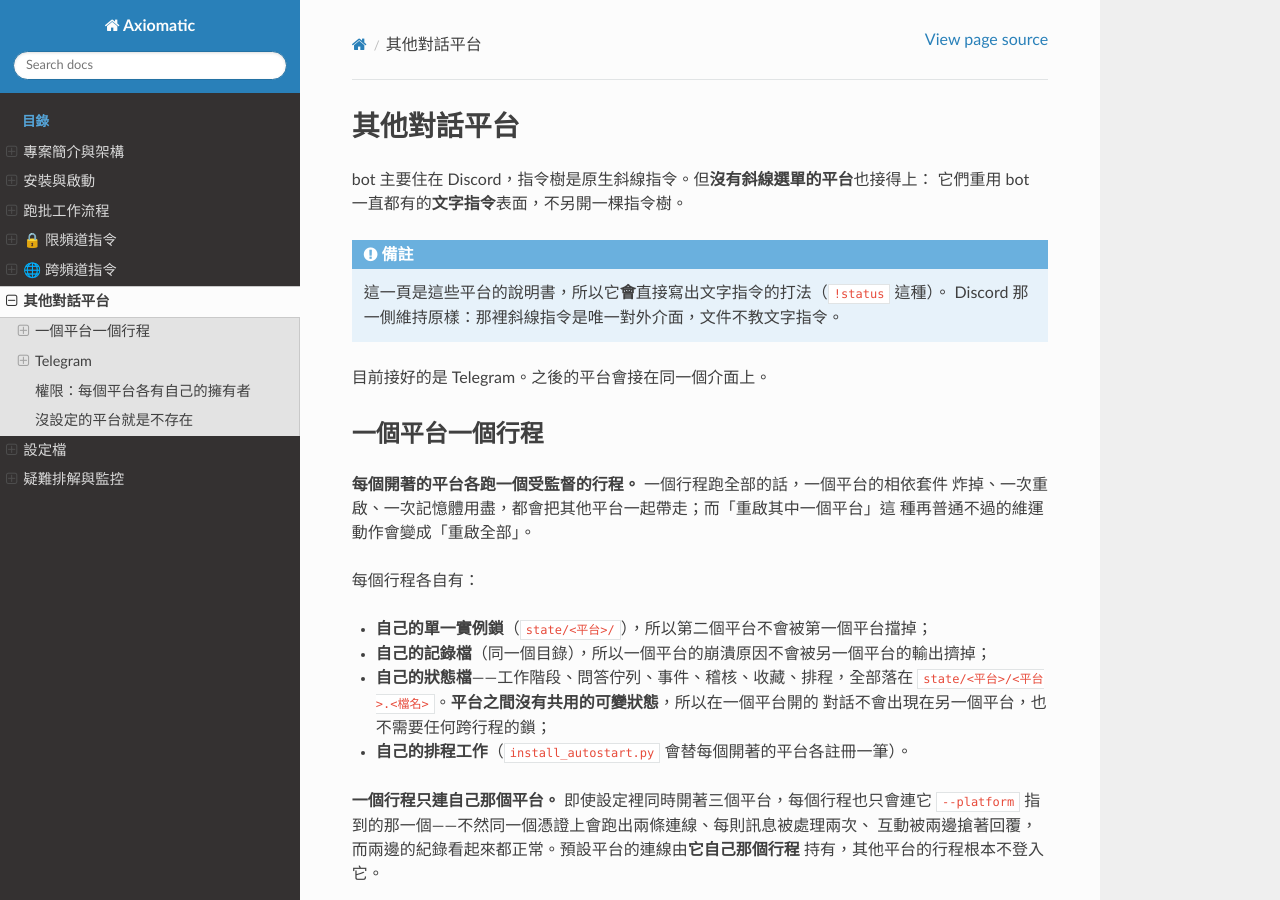
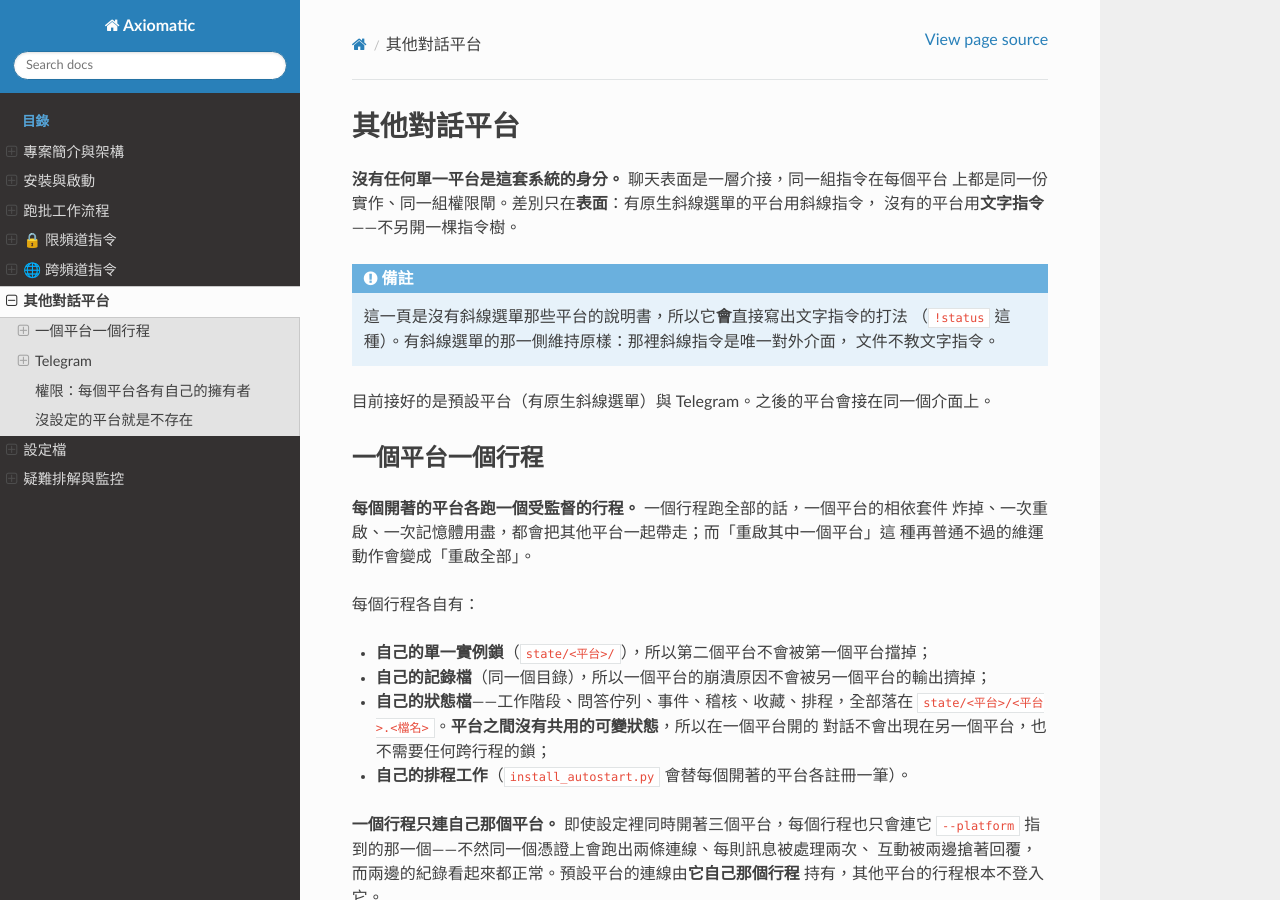
Before and after one commit to Integration-Automation/Axiomatic, a Sphinx documentation site: the page built from docs/platforms.md, in a window 1280 px wide and 900 px high. Built offline with Sphinx 7.4.7 and the Read the Docs theme 3.1.0, drawn with Linux system fonts in a browser that asks for light colours; some of the changed text lies outside the part shown.

Commit message:
docs: 其他平台那一頁的定位改成與平台無關

````diff
--- a/docs/platforms.md
+++ b/docs/platforms.md
@@ -1,14 +1,16 @@
 # 其他對話平台
 
-bot 主要住在 Discord，指令樹是原生斜線指令。但**沒有斜線選單的平台**也接得上：
-它們重用 bot 一直都有的**文字指令**表面，不另開一棵指令樹。
+**沒有任何單一平台是這套系統的身分。** 聊天表面是一層介接，同一組指令在每個平台
+上都是同一份實作、同一組權限閘。差別只在**表面**：有原生斜線選單的平台用斜線指令，
+沒有的平台用**文字指令**——不另開一棵指令樹。
 
 ```{note}
-這一頁是這些平台的說明書，所以它**會**直接寫出文字指令的打法（`!status` 這種）。
-Discord 那一側維持原樣：那裡斜線指令是唯一對外介面，文件不教文字指令。
+這一頁是沒有斜線選單那些平台的說明書，所以它**會**直接寫出文字指令的打法
+（`!status` 這種）。有斜線選單的那一側維持原樣：那裡斜線指令是唯一對外介面，
+文件不教文字指令。
 ```
 
-目前接好的是 Telegram。之後的平台會接在同一個介面上。
+目前接好的是預設平台（有原生斜線選單）與 Telegram。之後的平台會接在同一個介面上。
 
 ## 一個平台一個行程
 
@@ -96,7 +98,7 @@ py -3 start_discord_bot.py --platform telegram
 |---|---|---|
 | `enabled` | `false` | 總開關。`false` ＝完全不啟用，連 token 都不會讀 |
 | `owner_user_ids` | `[]` | **這個平台上**的擁有者使用者 ID（字串）。空清單 ＝ 這個平台上沒有人過得了主機控制閘 |
-| `allowed_chat_ids` | `[]` | 這個平台的「設定對話」ID（字串，群組通常是負數）。等同 Discord 那側的 `channel_id`：非擁有者只能在這些對話裡下指令。空清單 ＝ 只有擁有者用得到 |
+| `allowed_chat_ids` | `[]` | 這個平台的「設定對話」ID（字串，群組通常是負數）。等同頂層的 `channel_id`：非擁有者只能在這些對話裡下指令。空清單 ＝ 只有擁有者用得到 |
 | `poll_timeout_sec` | `30` | 長輪詢一次等多久 |
 
 範例：
@@ -122,8 +124,8 @@ py -3 start_discord_bot.py --platform telegram
 兩種輸入：
 
 - **`!` 開頭**＝指令。例如 `!status` 看批次狀態、`!queue` 看佇列、`!help` 看
-  說明。指令名與 Discord 那側的文字表面完全一樣，一份實作、一組權限閘。
-- **其他任何文字**＝直接問問題，等同 Discord 的 `@bot <文字>`。
+  說明。指令名與斜線那一側完全一樣，一份實作、一組權限閘。
+- **其他任何文字**＝直接問問題，等同斜線平台上的 `@bot <文字>`。
 
 ```{tip}
 多行參數直接換行貼上就好，也可以把整段包在三個反引號的程式碼區塊裡——文字表面
@@ -134,13 +136,13 @@ py -3 start_discord_bot.py --platform telegram
 
 | 能力 | Telegram | 說明 |
 |---|---|---|
-| 文字指令 | ✅ | 與 Discord 的文字表面同一份實作 |
+| 文字指令 | ✅ | 與斜線那一側同一份實作、同一組權限閘 |
 | 自由提問 | ✅ | 私訊裡直接打字即可；群組裡只有擁有者的一般文字算提問，其他人的一句話不會換來回覆 |
 | 編輯已送出的訊息 | ✅ | 所以問答的即時預覽（整回合編輯同一則訊息）在這裡也看得到 |
 | 傳檔案／圖片 | ✅ | 單檔上限 50 MB；收進來的附件上限 20 MB |
 | 「正在輸入」 | ✅ | |
-| 斜線指令選單 | ❌ | 那是 Discord 的原生功能，這裡用文字指令 |
-| 表情符號反應觸發的功能 | ❌ | 收藏／刪除那一組只在 Discord 有 |
+| 斜線指令選單 | ❌ | 那是另一個平台的原生功能，這裡用文字指令 |
+| 表情符號反應觸發的功能 | ❌ | 收藏／刪除那一組只在有反應機制的平台上有 |
 | 排版 | 純文字 | markdown 刻意不開啟：一段沒跳脫好的符號會讓整則訊息被平台拒絕，答案直接消失 |
 
 其他已知邊界：
@@ -152,12 +154,12 @@ py -3 start_discord_bot.py --platform telegram
   照跑的話，轉發一則別人的指令就等於以你的身分在主機上執行它。轉發的一般文字照樣
   可以拿來提問。
 - **跨平台的錨點還沒接。** 在這個平台排進佇列、之後才跑的工作（撞到用量上限而
-  停放的提問、`/run in` 這類延後啟動），回覆會回到 Discord 的設定頻道，或者因為
+  停放的提問、`/run in` 這類延後啟動），回覆會回到預設平台的設定頻道，或者因為
   找不到原訊息而停進失敗清單。單輪的問答與指令不受影響。
 
 ## 權限：每個平台各有自己的擁有者
 
-Discord 的擁有者 ID 在別的平台上不成立，所以**每個平台各自在設定裡列自己的
+一個平台上的擁有者 ID 在別的平台上不成立，所以**每個平台各自在設定裡列自己的
 `owner_user_ids`**。判定是 fail-closed 的：
 
 - 列在 `owner_user_ids` 裡 → 擁有者，主機控制指令全部可用；
````
